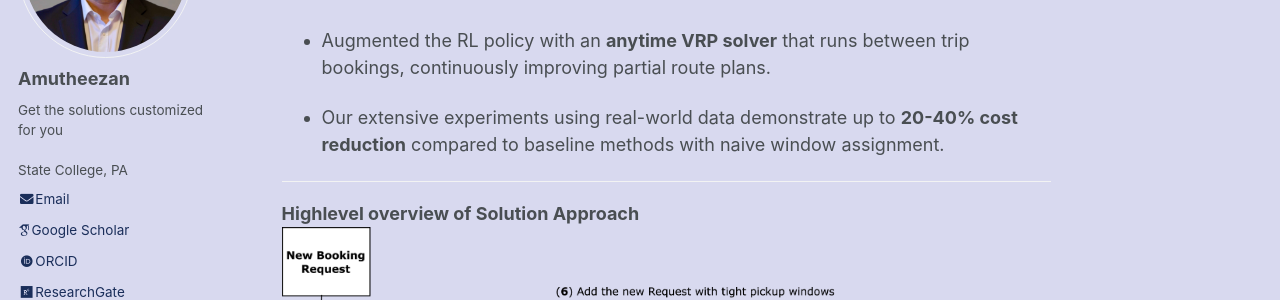
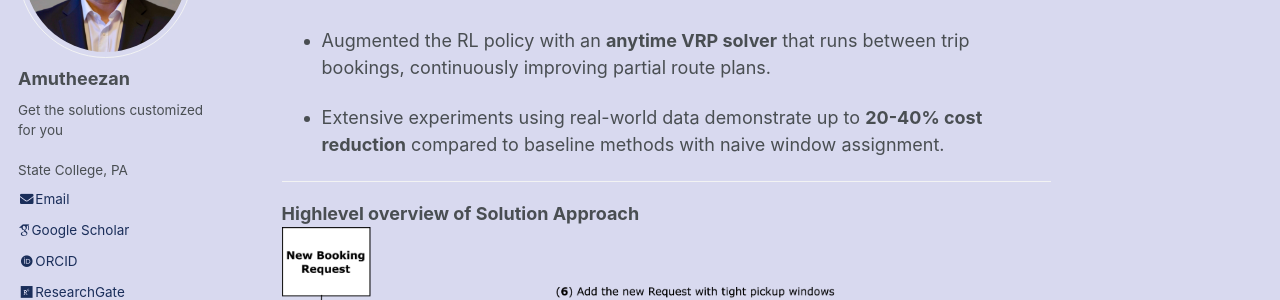
Before and after one commit to Amutheezan/amutheezan.github.io, a Jekyll site: the page built from _projects/2022-07-29-paratransit.md, in a window 1280 px wide and 900 px high, scrolled down 582 px. Shown: the part 153-453 px from the top of the window. Built offline with Jekyll 4.4.1, drawn with Linux system fonts in a browser that asks for light colours; some web fonts are replaced.

Commit message:
Update 2022-07-29-paratransit.md

```diff
--- a/_projects/2022-07-29-paratransit.md
+++ b/_projects/2022-07-29-paratransit.md
@@ -17,7 +17,7 @@ citation: 'Sivagnanam, A., Kadir, SU., Mukhopadhyay, A., Pugliese, P., Dubey, A.
 
 * Augmented the RL policy with an **anytime VRP solver** that runs between trip bookings, continuously improving partial route plans.
 
-* Our extensive experiments using real-world data demonstrate up to **20-40% cost reduction** compared to baseline methods with naive window assignment.
+* Extensive experiments using real-world data demonstrate up to **20-40% cost reduction** compared to baseline methods with naive window assignment.
 
 ---
 
```
